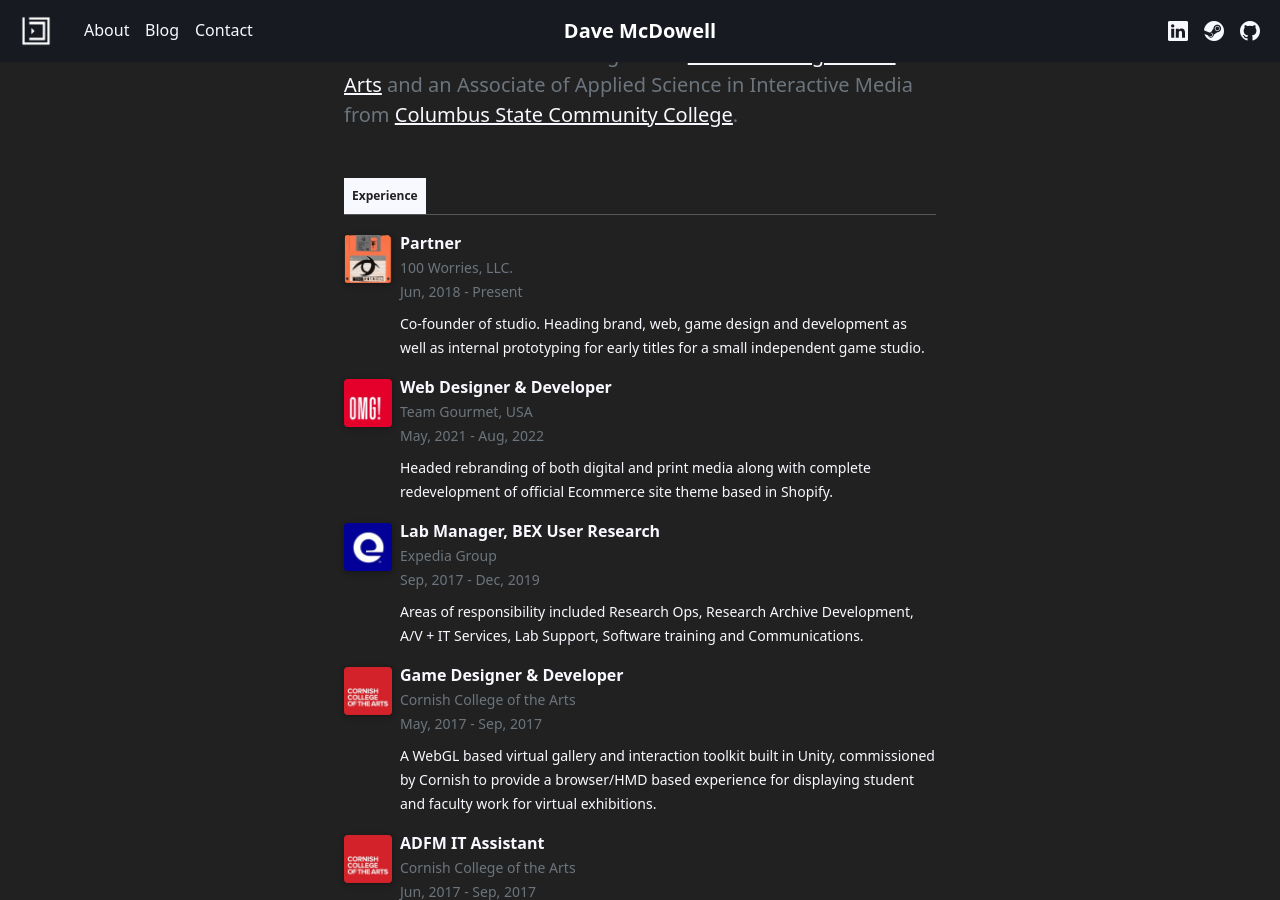
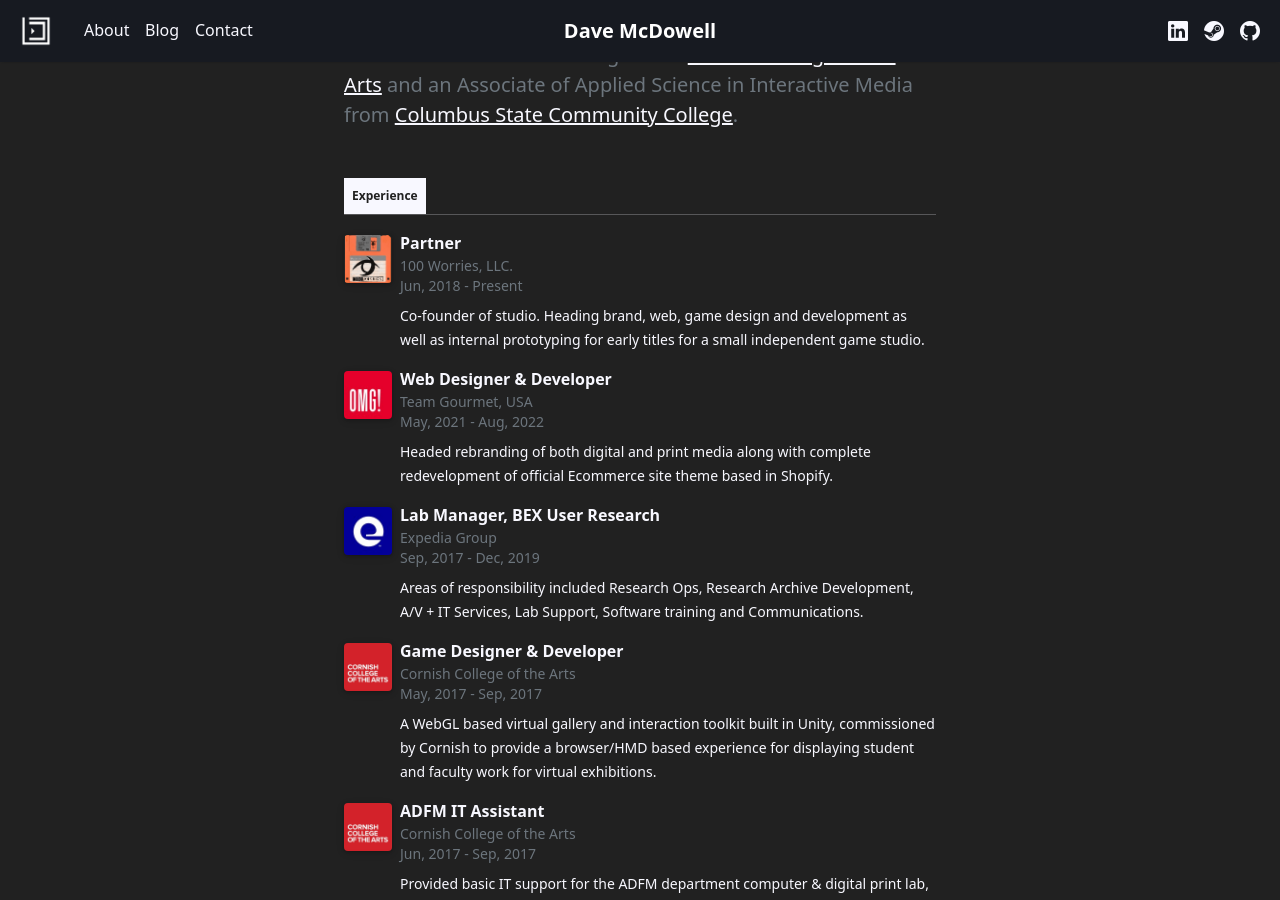
Before and after one commit to davemcdowell/portfolio, a Jekyll site: the page built from about.html, in a window 1280 px wide and 900 px high, scrolled down 441 px. Built offline with Jekyll 4.4.1, drawn with Linux system fonts in a browser that asks for light colours; nearby versions of some CDN libraries.

Commit message:
css edits

```diff
--- a/_includes/sections/blog-main.html
+++ b/_includes/sections/blog-main.html
@@ -25,7 +25,7 @@
                         <ul class="list-inline">
                             {%- for category in site.categories -%}
                             {% assign categoryURL = '/category/' | relative_url %}
-                            <li class="list-inline-item"><a class="btn btn-sm btn-outline-light py-1 px-2" href="{{ categoryURL }}{{ category[0] }}">{{ category[0] | capitalize }}</a></li>
+                            <li class="list-inline-item"><a class="btn btn-sm btn-outline-light py-1 px-2 mb-2" href="{{ categoryURL }}{{ category[0] }}">{{ category[0] | capitalize }}</a></li>
                             {%- endfor -%}
                         </ul>
                     </div>
@@ -37,7 +37,7 @@
                         <ul class="list-inline">
                             {%- for tag in site.tags -%}
                             {% assign tagURL = '/tag/' | relative_url %}
-                            <li class="list-inline-item"><a class="btn btn-sm btn-outline-light py-1 px-2" href="{{ tagURL }}{{ tag[0] }}">{{ tag[0] | capitalize }}</a></li>
+                            <li class="list-inline-item"><a class="btn btn-sm btn-outline-light py-1 px-2 mb-2" href="{{ tagURL }}{{ tag[0] }}">{{ tag[0] | capitalize }}</a></li>
                             {%- endfor -%}
                         </ul>
                     </div>
@@ -49,7 +49,7 @@
                             {%- for post in site.posts -%}
                             {% assign postDate =  post.date | date: '%Y' %}
                             {% assign yearURL = '/year/' | relative_url %}
-                            <li><a class="text-decoration-none" href="{{ yearURL }}{{ postDate }}">{{ postDate }}</a></li>
+                            <li class="py-2"><a class="text-decoration-none" href="{{ yearURL }}{{ postDate }}">{{ postDate }}</a></li>
                             {%- endfor -%}
                         </ul>
                     </div>
--- a/about.html
+++ b/about.html
@@ -23,8 +23,10 @@
                             </div>
                             <div class="flex-grow-1 ms-2">
                                 <p class="p-0 mb-0"><strong><a href="{{ experience.url }}" class="text-decoration-none" target="_blank">{{ experience.job-title }}</a></strong></p>
-                                <p class="p-0 mb-0 text-muted"><small>{{ experience.company }}</small></p>
-                                <p class="p-0 mb-2 text-muted"><small>{{ experience.start-date }} - {{ experience.end-date }}</small></p>
+                                <div class="lh-sm">
+                                    <p class="p-0 mb-0 text-muted"><small>{{ experience.company }}</small></p>
+                                    <p class="p-0 mb-2 text-muted"><small>{{ experience.start-date }} - {{ experience.end-date }}</small></p>
+                                </div>
                                 <p><small>{{ experience.description }}</small></p>
                             </div>
                         </div>
@@ -40,8 +42,10 @@
                             </div>
                             <div class="flex-grow-1 ms-2">
                                 <p class="p-0 mb-0"><strong><a class="text-decoration-none" href="{{ education.url }}" target="_blank">{{ education.school }}</a></strong></p>
-                                <p class="p-0 mb-0 text-muted"><small>{{ education.degree }} {{ education.degree-short }}, {{ education.subject }}</small></p>
-                                <p class="p-0 mb-2 text-muted"><small>{{ education.start-date }} - {{ education.end-date }}</small></p>
+                                <div class="lh-sm">
+                                    <p class="p-0 mb-0 text-muted"><small>{{ education.degree }} {{ education.degree-short }}, {{ education.subject }}</small></p>
+                                    <p class="p-0 mb-2 text-muted"><small>{{ education.start-date }} - {{ education.end-date }}</small></p>
+                                </div>
                                 <p><small>{{ education.description }}</small></p>
                             </div>
                         </div>
```
